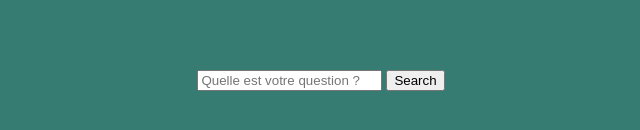
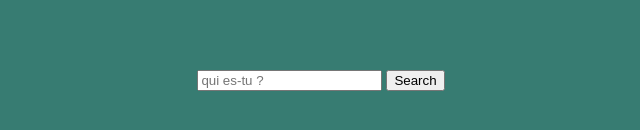
Before and after one commit to borisrosedev/culture-tech-v2, a plain HTML site: page src/index.html in a window 1280 px wide. Shown: the part 328-458 px from the top of the page, 319-959 px from the left. Drawn offline with Linux system fonts and the light colour scheme.

Commit message:
indexmomo

```diff
--- a/src/index.html
+++ b/src/index.html
@@ -13,7 +13,7 @@
         <input
             id="question-input"
             type="text"
-            placeholder="Quelle est votre question ?"
+            placeholder="qui es-tu ?"
         >
 
         <button>Search</button>
```
